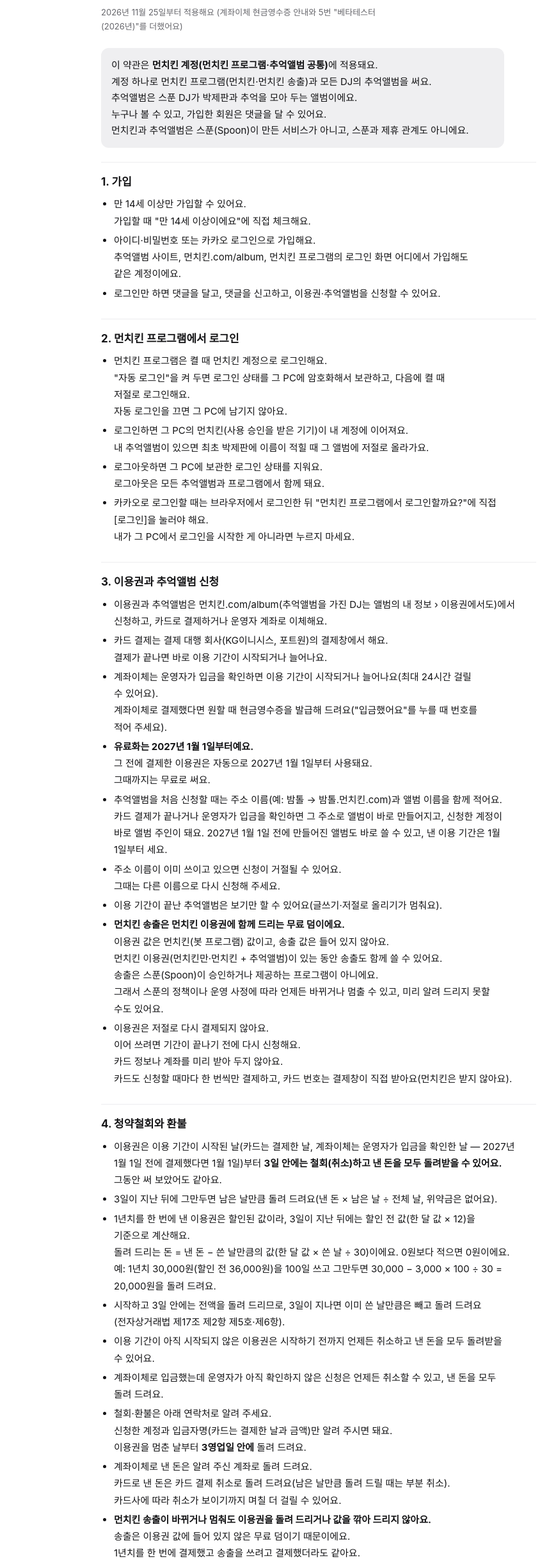
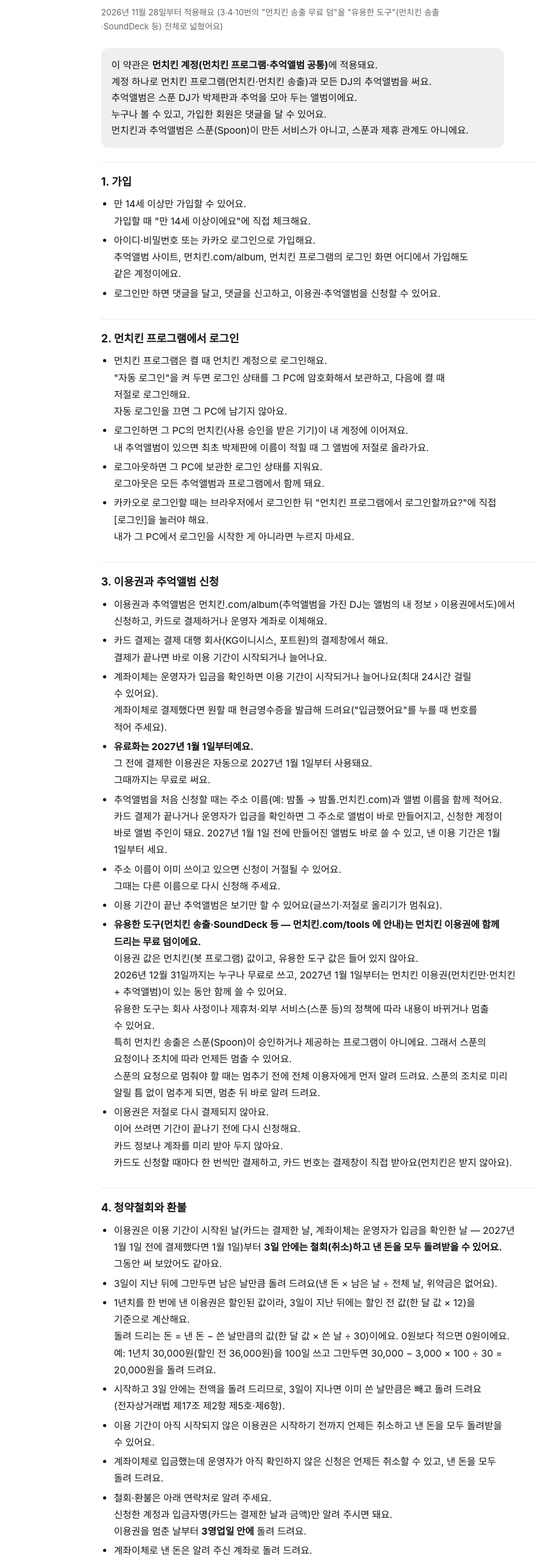
Before and after one commit to jwonly-spn/bakje, a plain HTML site: page docs/terms.html in a window 1280 px wide. Shown: the part 124-2560 px from the top of the page at 64% size, without its empty margins (142-1011 px from the left). Drawn offline with Linux system fonts and the light colour scheme; a web font is replaced by a local one.

Commit message:
약관 3·4·10번: 송출 무료 덤을 '유용한 도구'(먼치킨 송출·SoundDeck 등) 전체로 — 스푼 요청으로 멈출 땐 먼저 알림, 11/28 적용 (올리지 않음)
Co-Authored-By: Claude Opus 5.5 <noreply@anthropic.com>

```diff
--- a/docs/terms.html
+++ b/docs/terms.html
@@ -18,7 +18,7 @@
 <header class="topbar"><div class="topbar-in"><a class="brand" href="./">추억앨범</a></div></header>
 <main class="wrap doc">
 <h1>이용약관</h1>
-<p class="doc-date">2026년 11월 25일부터 적용해요 (계좌이체 현금영수증 안내와 5번 "베타테스터(2026년)"를 더했어요)</p>
+<p class="doc-date">2026년 11월 28일부터 적용해요 (3·4·10번의 "먼치킨 송출 무료 덤"을 "유용한 도구"(먼치킨 송출·SoundDeck 등) 전체로 넓혔어요)</p>
 <p class="doc-lead">이 약관은 <b>먼치킨 계정(먼치킨 프로그램·추억앨범 공통)</b>에 적용돼요.<br>계정 하나로 먼치킨 프로그램(먼치킨·먼치킨 송출)과 모든 DJ의 추억앨범을 써요.<br>추억앨범은 스푼 DJ가 박제판과 추억을 모아 두는 앨범이에요.<br>누구나 볼 수 있고, 가입한 회원은 댓글을 달 수 있어요.<br>먼치킨과 추억앨범은 스푼(Spoon)이 만든 서비스가 아니고, 스푼과 제휴 관계도 아니에요.</p>
 
 <section>
@@ -50,7 +50,7 @@
 <li>추억앨범을 처음 신청할 때는 주소 이름(예: 밤톨 → 밤톨.먼치킨.com)과 앨범 이름을 함께 적어요.<br>카드 결제가 끝나거나 운영자가 입금을 확인하면 그 주소로 앨범이 바로 만들어지고, 신청한 계정이 바로 앨범 주인이 돼요. 2027년 1월 1일 전에 만들어진 앨범도 바로 쓸 수 있고, 낸 이용 기간은 1월 1일부터 세요.</li>
 <li>주소 이름이 이미 쓰이고 있으면 신청이 거절될 수 있어요.<br>그때는 다른 이름으로 다시 신청해 주세요.</li>
 <li>이용 기간이 끝난 추억앨범은 보기만 할 수 있어요(글쓰기·저절로 올리기가 멈춰요).</li>
-<li><b>먼치킨 송출은 먼치킨 이용권에 함께 드리는 무료 덤이에요.</b><br>이용권 값은 먼치킨(봇 프로그램) 값이고, 송출 값은 들어 있지 않아요.<br>먼치킨 이용권(먼치킨만·먼치킨 + 추억앨범)이 있는 동안 송출도 함께 쓸 수 있어요.<br>송출은 스푼(Spoon)이 승인하거나 제공하는 프로그램이 아니에요.<br>그래서 스푼의 정책이나 운영 사정에 따라 언제든 바뀌거나 멈출 수 있고, 미리 알려 드리지 못할 수도 있어요.</li>
+<li><b>유용한 도구(먼치킨 송출·SoundDeck 등 — 먼치킨.com/tools 에 안내)는 먼치킨 이용권에 함께 드리는 무료 덤이에요.</b><br>이용권 값은 먼치킨(봇 프로그램) 값이고, 유용한 도구 값은 들어 있지 않아요.<br>2026년 12월 31일까지는 누구나 무료로 쓰고, 2027년 1월 1일부터는 먼치킨 이용권(먼치킨만·먼치킨 + 추억앨범)이 있는 동안 함께 쓸 수 있어요.<br>유용한 도구는 회사 사정이나 제휴처·외부 서비스(스푼 등)의 정책에 따라 내용이 바뀌거나 멈출 수 있어요.<br>특히 먼치킨 송출은 스푼(Spoon)이 승인하거나 제공하는 프로그램이 아니에요. 그래서 스푼의 요청이나 조치에 따라 언제든 멈출 수 있어요.<br>스푼의 요청으로 멈춰야 할 때는 멈추기 전에 전체 이용자에게 먼저 알려 드려요. 스푼의 조치로 미리 알릴 틈 없이 멈추게 되면, 멈춘 뒤 바로 알려 드려요.</li>
 <li>이용권은 저절로 다시 결제되지 않아요.<br>이어 쓰려면 기간이 끝나기 전에 다시 신청해요.<br>카드 정보나 계좌를 미리 받아 두지 않아요.<br>카드도 신청할 때마다 한 번씩만 결제하고, 카드 번호는 결제창이 직접 받아요(먼치킨은 받지 않아요).</li>
 </ul>
 </section>
@@ -66,7 +66,7 @@
 <li>계좌이체로 입금했는데 운영자가 아직 확인하지 않은 신청은 언제든 취소할 수 있고, 낸 돈을 모두 돌려 드려요.</li>
 <li>철회·환불은 아래 연락처로 알려 주세요.<br>신청한 계정과 입금자명(카드는 결제한 날과 금액)만 알려 주시면 돼요.<br>이용권을 멈춘 날부터 <b>3영업일 안에</b> 돌려 드려요.</li>
 <li>계좌이체로 낸 돈은 알려 주신 계좌로 돌려 드려요.<br>카드로 낸 돈은 카드 결제 취소로 돌려 드려요(남은 날만큼 돌려 드릴 때는 부분 취소).<br>카드사에 따라 취소가 보이기까지 며칠 더 걸릴 수 있어요.</li>
-<li><b>먼치킨 송출이 바뀌거나 멈춰도 이용권을 돌려 드리거나 값을 깎아 드리지 않아요.</b><br>송출은 이용권 값에 들어 있지 않은 무료 덤이기 때문이에요.<br>1년치를 한 번에 결제했고 송출을 쓰려고 결제했더라도 같아요.<br>먼치킨(봇 프로그램)과 추억앨범 이용권의 철회·환불은 위 규칙 그대로예요.</li>
+<li><b>유용한 도구(먼치킨 송출·SoundDeck 등)가 바뀌거나 멈춰도 따로 보상하거나 이용권을 돌려 드리거나 값을 깎아 드리지 않아요.</b><br>유용한 도구는 이용권 값에 들어 있지 않은 무료 덤이기 때문이에요.<br>1년치를 한 번에 결제했고 유용한 도구를 쓰려고 결제했더라도 같아요.<br>먼치킨(봇 프로그램)과 추억앨범 이용권의 철회·환불은 위 규칙 그대로예요.</li>
 <li>서비스에 문제가 있어 약속한 대로 쓸 수 없었다면, 그 사실을 안 날부터 30일(쓰기 시작한 날부터 3개월) 안에 철회할 수 있어요.</li>
 </ul>
 </section>
@@ -116,7 +116,7 @@
 
 <section>
 <h2>10. 서비스가 바뀌거나 멈출 때</h2>
-<p>먼치킨 송출은 무료 덤이라 언제든 바뀌거나 멈출 수 있어요(3번).<br>추억앨범은 기능을 바꾸거나 멈출 수 있어요. 회원에게 중요한 변화는 미리 알려 드리고, 급한 경우에는 바꾼 뒤 바로 알려 드려요. 이 약관이 바뀌면 이 페이지에 적고 적용하는 날을 알려 드려요.</p>
+<p>유용한 도구(먼치킨 송출·SoundDeck 등)는 무료 덤이라 언제든 바뀌거나 멈출 수 있어요(3번 — 먼치킨 송출을 스푼의 요청으로 멈출 때는 먼저 알려 드려요).<br>추억앨범은 기능을 바꾸거나 멈출 수 있어요. 회원에게 중요한 변화는 미리 알려 드리고, 급한 경우에는 바꾼 뒤 바로 알려 드려요. 이 약관이 바뀌면 이 페이지에 적고 적용하는 날을 알려 드려요.</p>
 </section>
 
 <section>
```
